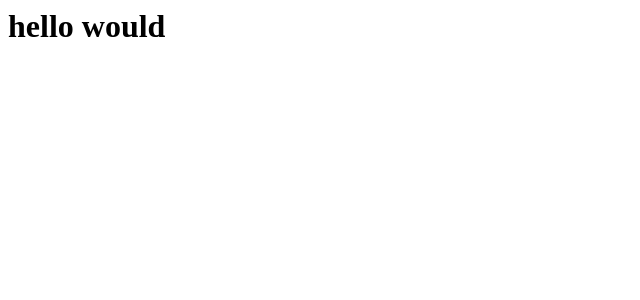
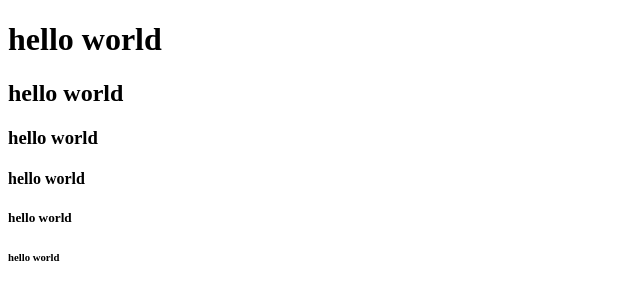
Before and after one commit to sialin0629/first, a plain HTML site: page index.html in a window 1280 px wide. Shown: the whole page, without its empty margins (0-640 px from the left). Drawn offline with Linux system fonts and the light colour scheme.

Commit message:
index.html 수정

```diff
--- a/index.html
+++ b/index.html
@@ -1 +1,16 @@
-<h1>hello would</h1>
+<!DOCTYPE html>
+<html lang="en">
+<head>
+    <meta charset="UTF-8">
+    <meta name="viewport" content="width='device-width', initial-scale=1.0">
+    <title>Document</title>
+</head>
+<body>
+    <h1>hello world</h1>
+    <h2>hello world</h2>
+    <h3>hello world</h3>
+    <h4>hello world</h4>
+    <h5>hello world</h5>
+    <h6>hello world</h6>
+</body>
+</html>
```
